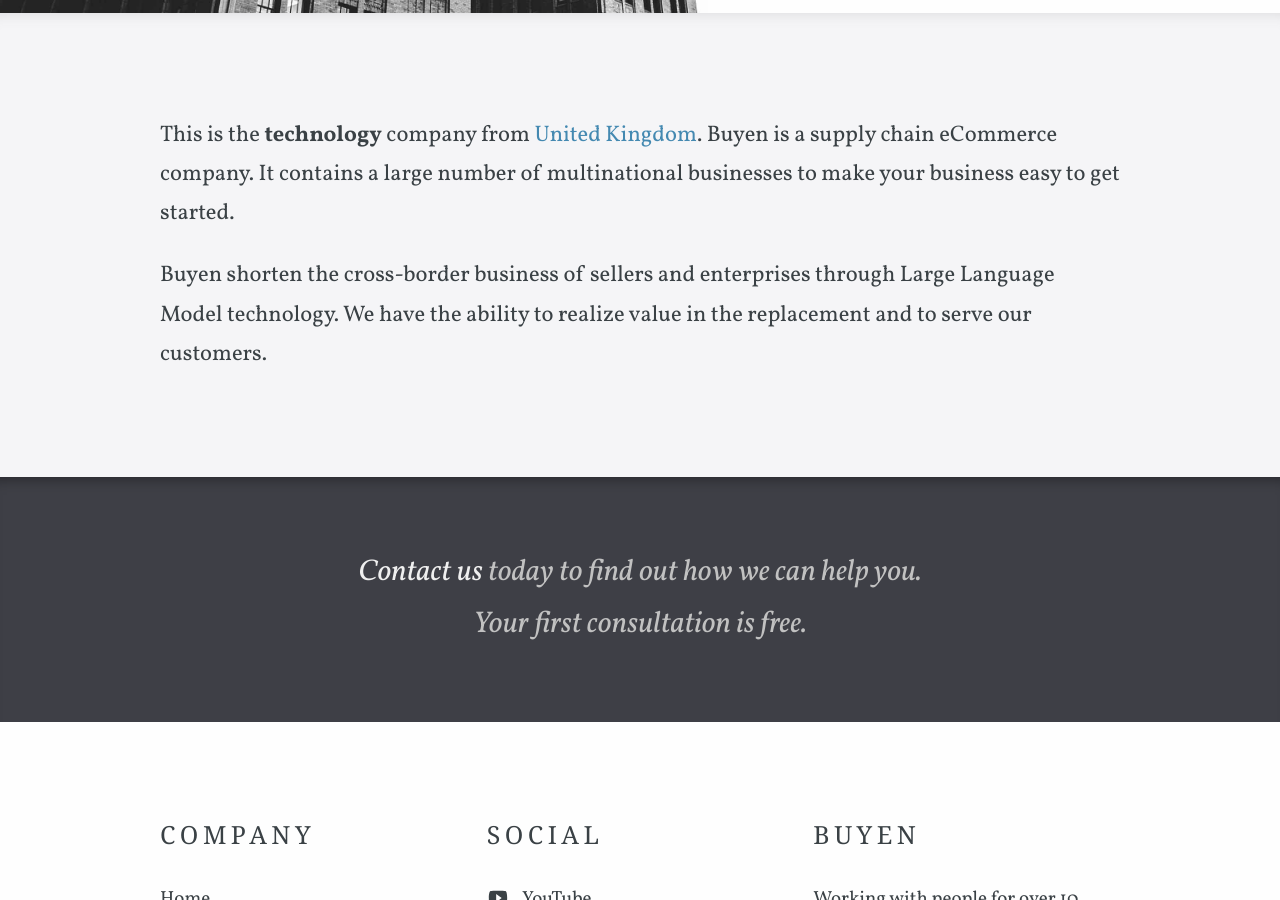
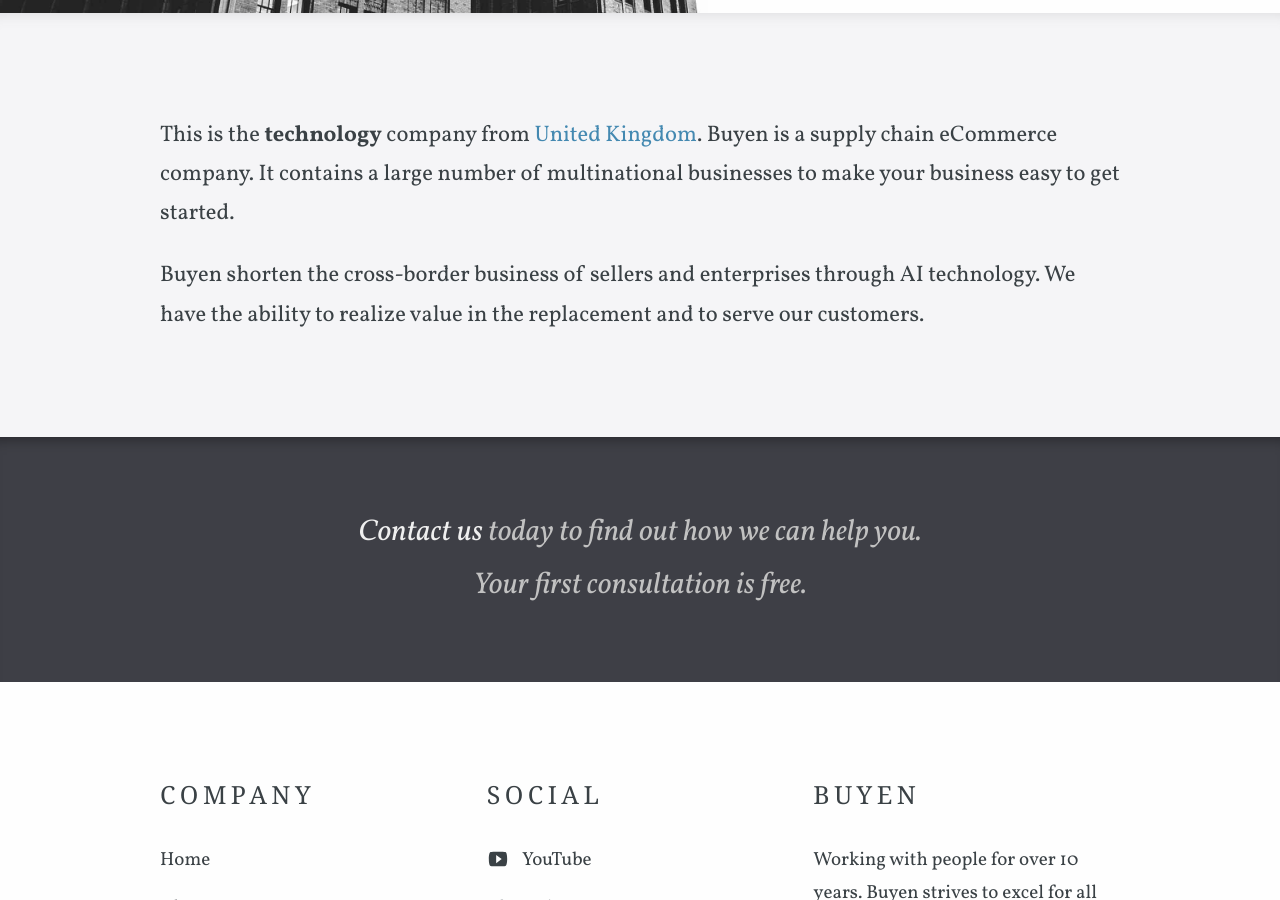
Before and after one commit to buyenworld/buyenworld.github.io, a Jekyll site: the page built from index.html, in a window 1280 px wide and 900 px high, scrolled down 707 px. Built offline with Jekyll 4.4.1, drawn with Linux system fonts in a browser that asks for light colours; some web fonts are replaced.

Commit message:
update information

```diff
--- a/index.html
+++ b/index.html
@@ -13,7 +13,7 @@
 <div class="editable">
 	<p>This is the <strong>technology</strong> company from <a href="https://find-and-update.company-information.service.gov.uk/company/15778362">United Kingdom</a>. Buyen is a supply chain eCommerce company. It contains a large number of multinational businesses to make your business easy to get started.</p>
 
-	<p>Buyen shorten the cross-border business of sellers and enterprises through Large Language Model technology. We have the ability to realize value in the replacement and to serve our customers.</p>
+	<p>Buyen shorten the cross-border business of sellers and enterprises through AI technology. We have the ability to realize value in the replacement and to serve our customers.</p>
 </div>
 
 <div class="testimonials">
```
Also changed, not shown: services.html (+4 -6 lines).
